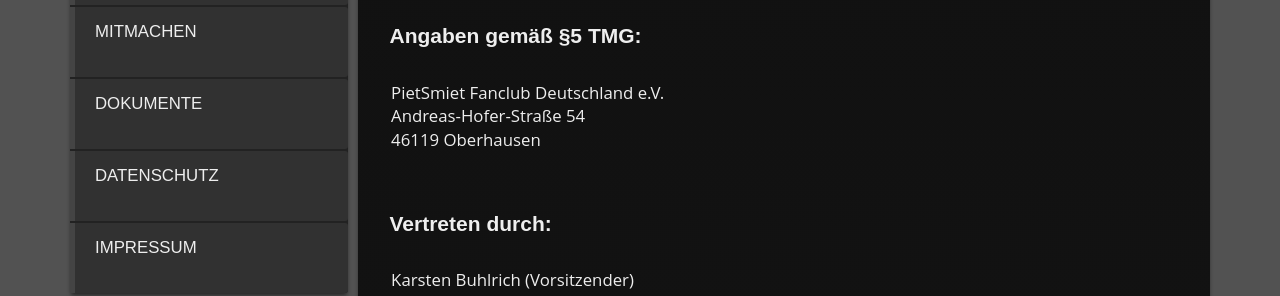
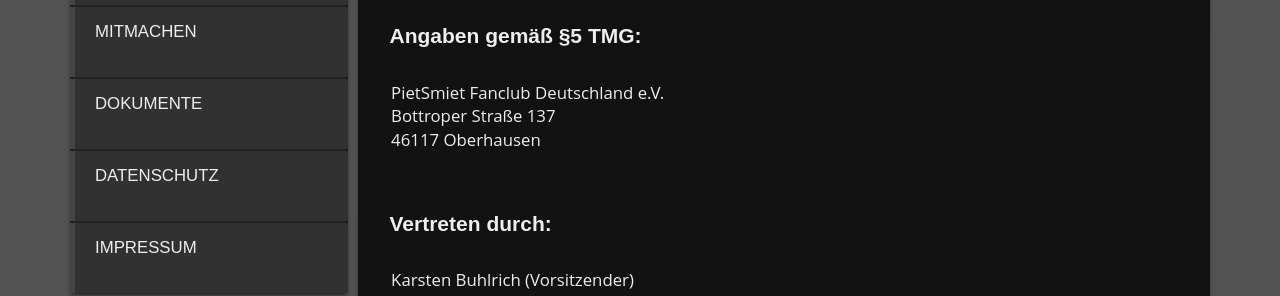
Before and after one commit to PSFanClub/Homepage, a Jekyll site: the page built from _pages/5_Impressum.md, in a window 1280 px wide and 900 px high. Shown: the part 341-637 px from the top of the window. Built offline with Jekyll 4.4.1, drawn with Linux system fonts in a browser that asks for light colours; nearby versions of some CDN libraries; some web fonts are replaced.

Commit message:
Impressum: Updated adress

```diff
--- a/_pages/5_Impressum.md
+++ b/_pages/5_Impressum.md
@@ -8,8 +8,8 @@ permalink: /impressum/
 
 ### Angaben gemäß §5 TMG:
 PietSmiet Fanclub Deutschland e.V.<br/>
-Andreas-Hofer-Straße 54<br/>
-46119 Oberhausen
+Bottroper Straße 137<br/>
+46117 Oberhausen
 
 ### Vertreten durch:
 Karsten Buhlrich (Vorsitzender)<br/>
```
